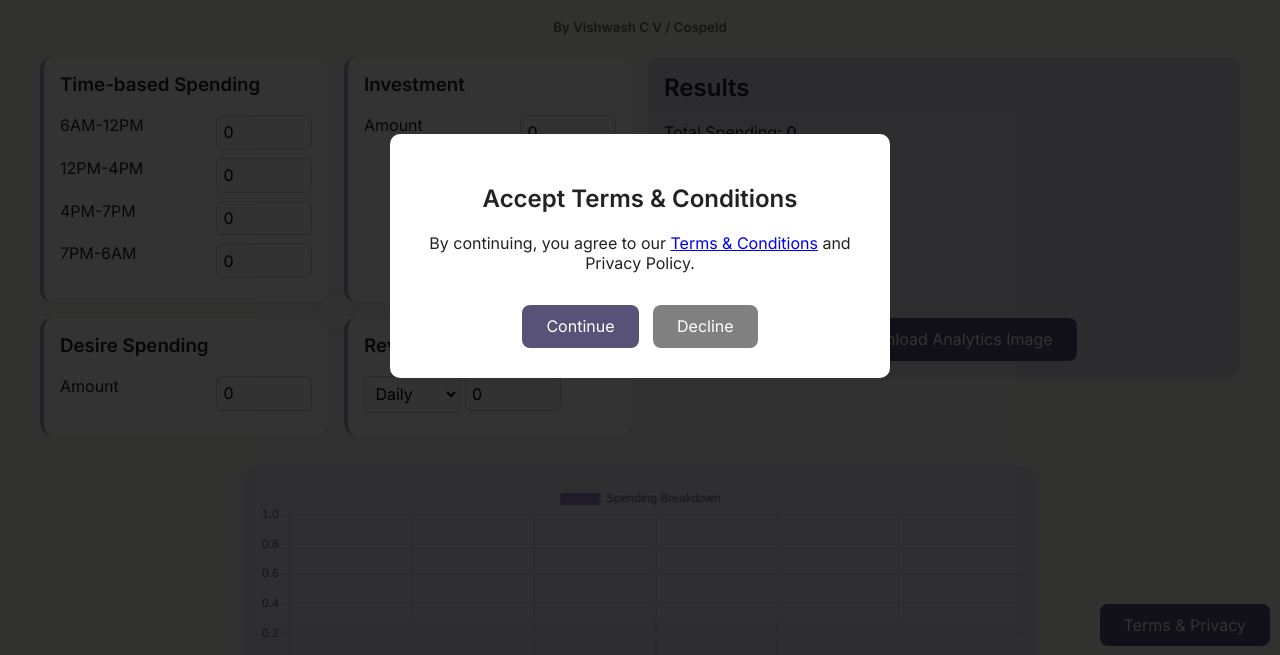
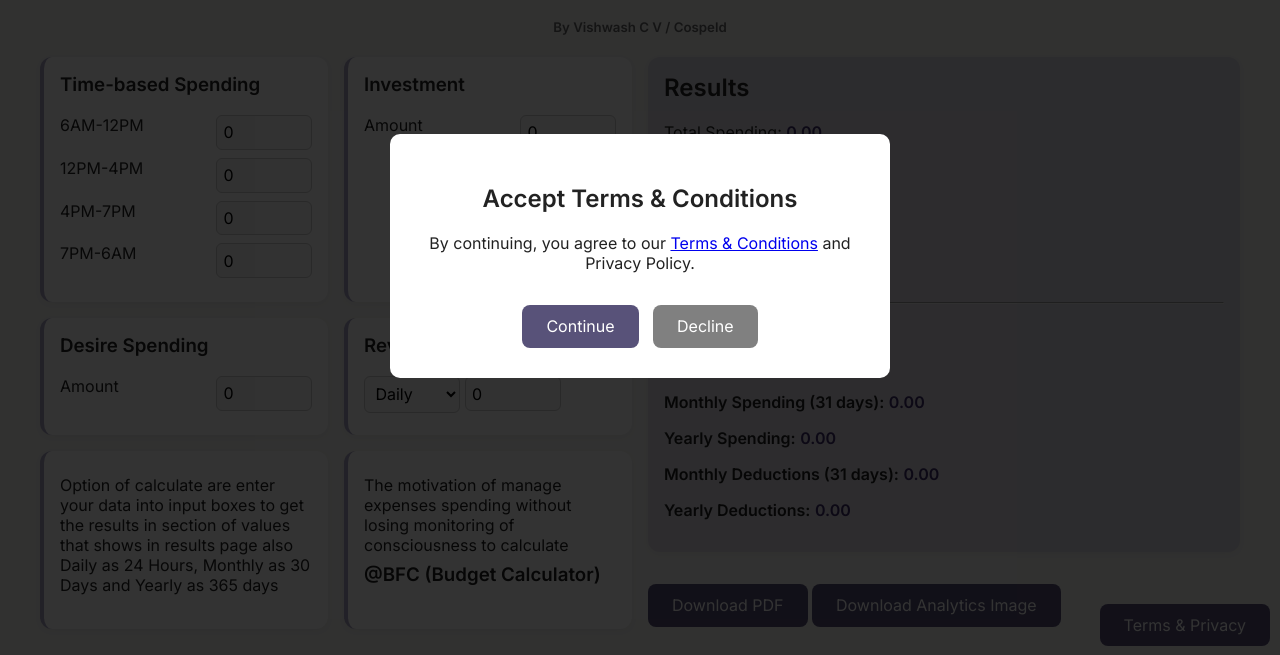
Before and after one commit to cvvishwash/cvvishwash.github.io, a plain HTML site: page index.html in a window 1280 px wide. Shown: the part 144-799 px from the top of the page. Drawn offline with nearby package versions, Linux system fonts and the light colour scheme.

Commit message:
Version 5.1
Added some extra results

```diff
--- a/index.html
+++ b/index.html
@@ -1,15 +1,19 @@
 <!DOCTYPE html>
 <html lang="en">
-
   <head>
-  <script async src="https://pagead2.googlesyndication.com/pagead/js/adsbygoogle.js?client=ca-pub-5394972206672113"
-    crossorigin="anonymous"></script>
-
+    <script
+      async
+      src="https://pagead2.googlesyndication.com/pagead/js/adsbygoogle.js?client=ca-pub-5394972206672113"
+      crossorigin="anonymous"
+    ></script>
 
     <meta charset="UTF-8" />
     <meta name="viewport" content="width=device-width, initial-scale=1.0" />
     <title>Budget Finance App</title>
-  <link href="https://fonts.googleapis.com/css2?family=Inter:wght@400;600&display=swap" rel="stylesheet" />
+    <link
+      href="https://fonts.googleapis.com/css2?family=Inter:wght@400;600&display=swap"
+      rel="stylesheet"
+    />
     <script src="https://cdn.jsdelivr.net/npm/chart.js"></script>
     <script src="https://cdnjs.cloudflare.com/ajax/libs/jspdf/2.5.1/jspdf.umd.min.js"></script>
     <link rel="icon" type="image/x-icon" href="logo.png" />
@@ -187,17 +191,25 @@
           font-size: 8px;
         }
       }
+
+      .daysoft {
+        background: transparent;
+        color: purple;
+        border: none;
+      }
     </style>
   </head>
 
   <body>
     <button class="dark-b" id="darkToggle">ON/OFF Dark Mode</button>
-  <h2 style="
+    <h2
+      style="
         text-align: center;
         display: flex;
         flex-direction: column;
         align-items: center;
-      ">
+      "
+    >
       <img class="logo" src="./logo.png" alt="Logo" />
       Budget Finance Calculator
     </h2>
@@ -212,7 +224,8 @@
               <input type="number" id="morning" value="0" />
             </div>
             <div class="input-row">
-            <span>12PM-4PM</span><input type="number" id="afternoon" value="0" />
+              <span>12PM-4PM</span
+              ><input type="number" id="afternoon" value="0" />
             </div>
             <div class="input-row">
               <span>4PM-7PM</span><input type="number" id="evening" value="0" />
@@ -224,7 +237,8 @@
           <div class="card">
             <h3>Investment</h3>
             <div class="input-row">
-            <span>Amount</span><input type="number" id="investment" value="0" />
+              <span>Amount</span
+              ><input type="number" id="investment" value="0" />
             </div>
           </div>
           <div class="card">
@@ -235,14 +249,44 @@
           </div>
           <div class="card">
             <h3>Revenue / Salary</h3>
+
             <div class="dropdown">
               <select id="period">
                 <option value="daily">Daily</option>
                 <option value="monthly">Monthly</option>
                 <option value="yearly">Yearly</option>
               </select>
-            <input type="number" id="revenue" placeholder="Enter Amount" value="0" />
+              <input
+                type="number"
+                id="revenue"
+                placeholder="Enter Amount"
+                value="0"
+              />
             </div>
+          </div>
+
+          <div class="card">
+            <div class="input-row">
+              <span
+                >Option of calculate are enter your data into input boxes to get
+                the results in section of values that shows in results page also
+                Daily as 24 Hours, Monthly as 30 Days and Yearly as 365 days
+              </span>
+            </div>
+
+            <h3></h3>
+            <div class="dropdown"></div>
+          </div>
+
+          <div class="card">
+            <div class="input-row">
+              <span
+                >The motivation of manage expenses spending without losing
+                monitoring of consciousness to calculate
+              </span>
+            </div>
+
+            <h3>@BFC (Budget Calculator)</h3>
           </div>
         </div>
       </div>
@@ -266,17 +310,17 @@
           <p>
             Desire Saved: <span class="highlight" id="desirePercent">0%</span>
           </p>
+        </div>
         <button onclick="downloadPDF()">Download PDF</button>
-        <button onclick="downloadAnalyticsScreenshot()">Download Analytics Image</button>
-
-      </div>
+        <button onclick="downloadAnalyticsScreenshot()">
+          Download Analytics Image
+        </button>
       </div>
     </div>
 
     <div id="analytics">
       <canvas id="barChart" height="100"></canvas>
     </div>
-
 
     <script>
       const inputs = [
@@ -340,8 +384,18 @@
         const revenueRaw = +document.getElementById("revenue").value;
         const period = document.getElementById("period").value;
 
+        // Auto detect days in current month
+        const today = new Date();
+        const currentYear = today.getFullYear();
+        const currentMonth = today.getMonth(); // 0-based
+        const daysInMonth = new Date(
+          currentYear,
+          currentMonth + 1,
+          0
+        ).getDate(); // 30 or 31
+
         let revenue = revenueRaw;
-      if (period === "monthly") revenue = revenueRaw / 30;
+        if (period === "monthly") revenue = revenueRaw / daysInMonth;
         else if (period === "yearly") revenue = revenueRaw / 365;
 
         const totalSpend = morning + afternoon + evening + night;
@@ -353,14 +407,56 @@
         const desirePercent =
           revenue > 0 ? Math.round((desire / revenue) * 100) : 0;
 
-      document.getElementById("totalSpend").innerText = totalSpend;
-      document.getElementById("totalDeductions").innerText = totalDeductions;
-      document.getElementById("remaining").innerText = remaining;
+        const monthlySpend = totalSpend * daysInMonth;
+        const yearlySpend = totalSpend * 365;
+        const monthlyDeductions = totalDeductions * daysInMonth;
+        const yearlyDeductions = totalDeductions * 365;
+
+        const yearlyRevenue = revenue * 365;
+        const dailyRevenue = revenue;
+
+        // Update standard display
+        document.getElementById("totalSpend").innerText = totalSpend.toFixed(2);
+        document.getElementById("totalDeductions").innerText =
+          totalDeductions.toFixed(2);
+        document.getElementById("remaining").innerText = remaining.toFixed(2);
         document.getElementById("investPercent").innerText =
           investPercent + "%";
         document.getElementById("desirePercent").innerText =
           desirePercent + "%";
 
+        // Inject extra info AFTER download buttons
+        let summaryDiv = document.querySelector(".summary");
+        if (!document.getElementById("extraBreakdown")) {
+          const extraInfo = document.createElement("div");
+          extraInfo.id = "extraBreakdown";
+          extraInfo.innerHTML = `
+      <hr style="margin: 1rem 0;">
+      <p><strong>Daily Revenue:</strong> <span class="highlight" id="dailyRevenue">0</span></p>
+      <p><strong>Yearly Revenue:</strong> <span class="highlight" id="yearlyRevenue">0</span></p>
+      <p><strong>Monthly Spending (${daysInMonth} days):</strong> <span class="highlight" id="monthlySpend">0</span></p>
+      <p><strong>Yearly Spending:</strong> <span class="highlight" id="yearlySpend">0</span></p>
+      <p><strong>Monthly Deductions (${daysInMonth} days):</strong> <span class="highlight" id="monthlyDeduct">0</span></p>
+      <p><strong>Yearly Deductions:</strong> <span class="highlight" id="yearlyDeduct">0</span></p>
+    `;
+          summaryDiv.appendChild(extraInfo);
+        }
+
+        // Fill values
+        document.getElementById("dailyRevenue").innerText =
+          dailyRevenue.toFixed(2);
+        document.getElementById("yearlyRevenue").innerText =
+          yearlyRevenue.toFixed(2);
+        document.getElementById("monthlySpend").innerText =
+          monthlySpend.toFixed(2);
+        document.getElementById("yearlySpend").innerText =
+          yearlySpend.toFixed(2);
+        document.getElementById("monthlyDeduct").innerText =
+          monthlyDeductions.toFixed(2);
+        document.getElementById("yearlyDeduct").innerText =
+          yearlyDeductions.toFixed(2);
+
+        // Update chart
         barChart.data.datasets[0].data = [
           morning,
           afternoon,
@@ -409,23 +505,27 @@
         doc.save("finance_summary.pdf");
       }
 
-    document.getElementById("darkToggle").addEventListener("click", () => {
-      document.body.classList.toggle("dark");
-    });
+      document.getElementById("darkToggle").onclick = function () {
+        var body = document.body;
+        if (body.className.indexOf("dark") !== -1) {
+          body.className = body.className.replace("dark", "").trim();
+        } else {
+          body.className += " dark";
+        }
+      };
 
       calculate();
 
-
-
       // Load html2canvas
       const html2canvasScript = document.createElement("script");
-    html2canvasScript.src = "https://cdnjs.cloudflare.com/ajax/libs/html2canvas/1.4.1/html2canvas.min.js";
+      html2canvasScript.src =
+        "https://cdnjs.cloudflare.com/ajax/libs/html2canvas/1.4.1/html2canvas.min.js";
       document.head.appendChild(html2canvasScript);
 
       // Function to download analytics chart as image
       function downloadAnalyticsScreenshot() {
         const chartElement = document.getElementById("analytics");
-      html2canvas(chartElement).then(canvas => {
+        html2canvas(chartElement).then((canvas) => {
           const link = document.createElement("a");
           link.download = "analytics_chart.png";
           link.href = canvas.toDataURL();
@@ -433,12 +533,8 @@
         });
       }
 
-
-
-
-
       function acceptTerms() {
-      document.getElementById('termsGate').style.display = 'none';
+        document.getElementById("termsGate").style.display = "none";
       }
 
       function declineTerms() {
@@ -447,33 +543,13 @@
       }
 
       window.onload = () => {
-      document.getElementById('termsGate').style.display = 'flex';
+        document.getElementById("termsGate").style.display = "flex";
       };
-
-
-
-
     </script>
 
-
-
-
-
-
-
-
-
-
-
-
-
-
-
-
-
-
-
-  <div id="termsGate" style="
+    <div
+      id="termsGate"
+      style="
         position: fixed;
         z-index: 9999;
         left: 0;
@@ -484,43 +560,59 @@
         display: flex;
         justify-content: center;
         align-items: center;
-  ">
-    <div style="
+      "
+    >
+      <div
+        style="
           background: white;
           padding: 30px;
           border-radius: 10px;
           width: 90%;
           max-width: 500px;
           text-align: center;
-  ">
+        "
+      >
         <h2>Accept Terms & Conditions</h2>
-      <p>By continuing, you agree to our <a href="#"
-          onclick="document.getElementById('popupModal').style.display='block'">Terms & Conditions</a> and Privacy
-        Policy.</p>
+        <p>
+          By continuing, you agree to our
+          <a
+            href="#"
+            onclick="document.getElementById('popupModal').style.display='block'"
+            >Terms & Conditions</a
+          >
+          and Privacy Policy.
+        </p>
         <button onclick="acceptTerms()">Continue</button>
-      <button onclick="declineTerms()" style="margin-left: 10px; background: gray;">Decline</button>
+        <button
+          onclick="declineTerms()"
+          style="margin-left: 10px; background: gray"
+        >
+          Decline
+        </button>
+      </div>
     </div>
 
-
-  </div>
-
-
-
     <!-- Footer trigger button -->
-  <div style="
+    <div
+      style="
         position: fixed;
         bottom: 10px;
         right: 10px;
         font-size: 12px;
         z-index: 100;
-      ">
-    <button onclick="document.getElementById('popupModal').style.display='block'">
+      "
+    >
+      <button
+        onclick="document.getElementById('popupModal').style.display='block'"
+      >
         Terms & Privacy
       </button>
     </div>
 
     <!-- Modal Popup -->
-  <div id="popupModal" style="
+    <div
+      id="popupModal"
+      style="
         display: none;
         position: fixed;
         z-index: 9999;
@@ -530,22 +622,29 @@
         height: 100%;
         overflow: auto;
         background-color: rgba(0, 0, 0, 0.6);
-      ">
-    <div style="
+      "
+    >
+      <div
+        style="
           background-color: #fff;
           margin: 10% auto;
           padding: 20px;
           border-radius: 10px;
           width: 90%;
           max-width: 600px;
-        ">
-      <span style="float: right; cursor: pointer; font-size: 18px"
-        onclick="document.getElementById('popupModal').style.display='none'">&times;</span>
+        "
+      >
+        <span
+          style="float: right; cursor: pointer; font-size: 18px"
+          onclick="document.getElementById('popupModal').style.display='none'"
+          >&times;</span
+        >
         <h3>Terms & Conditions</h3>
         <p>
           This is a client-side only finance calculator. We do not store or
           collect any user data. This application operates without a backend or
-        database also by visting our web or product you are accepting our terms and conditions.
+          database also by visting our web or product you are accepting our
+          terms and conditions.
         </p>
         <h3>Privacy Policy</h3>
         <p>
@@ -557,12 +656,5 @@
         </p>
       </div>
     </div>
-
-
-
-
-
-
   </body>
-
 </html>
```
Lines whose indentation alone changed are shown as unchanged.
